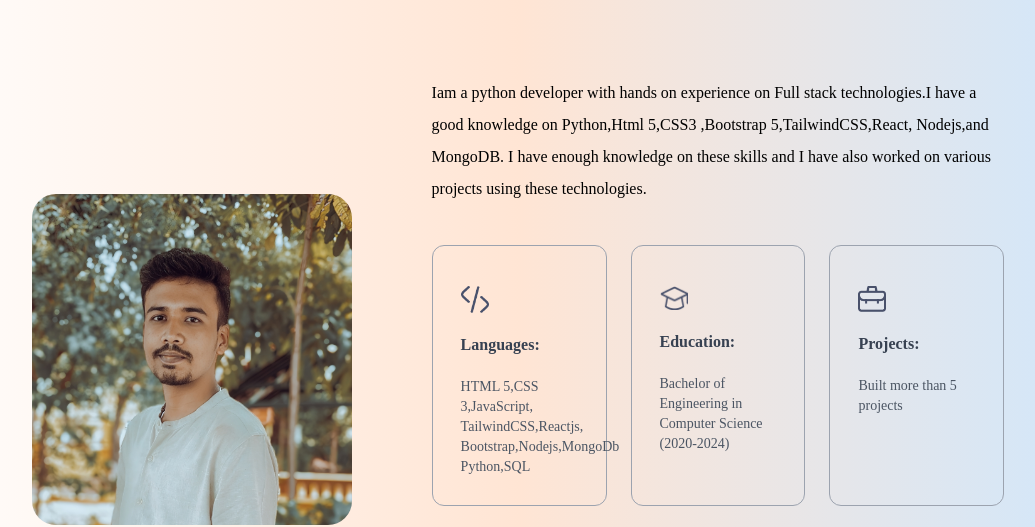
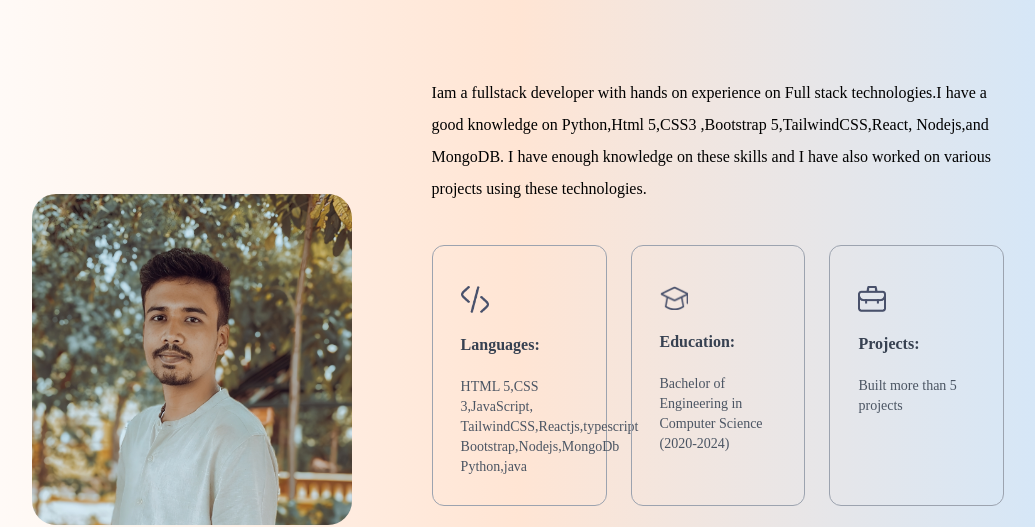
Before and after one commit to RISHI-IT/portfolio-rishi, a plain HTML site: page index.html in a window 1280 px wide. Shown: the part 1127-1654 px from the top of the page, without its empty margins (122-1157 px from the left). Drawn offline with nearby package versions, Linux system fonts and the light colour scheme; a web font is replaced by a local one.

Commit message:
Update index.html

```diff
--- a/index.html
+++ b/index.html
@@ -82,12 +82,12 @@
             <img src="Picsart_24-10-29_11-33-20-658.jpg" alt="" class="w-64 sm:w-80 rounded-3xl max-w-none relative">
         </div>
         <div class="flex-1">
-            <p class="mb-10 max-w-2xl font-Ovo">Iam a python developer with hands on experience on Full stack technologies.I have a good knowledge on Python,Html 5,CSS3 ,Bootstrap 5,TailwindCSS,React, Nodejs,and MongoDB. I have enough knowledge on these skills and I have also worked on various projects using these technologies.</p>
+            <p class="mb-10 max-w-2xl font-Ovo">Iam a fullstack developer with hands on experience on Full stack technologies.I have a good knowledge on Python,Html 5,CSS3 ,Bootstrap 5,TailwindCSS,React, Nodejs,and MongoDB. I have enough knowledge on these skills and I have also worked on various projects using these technologies.</p>
         <ul class="grid grid-cols-1 sm:grid-cols-3 gap-6 max-w-3xl">
             <li class="border-[0.5px] border-gray-400 rounded-xl p-7 cursor-pointer hover:bg-lightHover hover:shadow-[4px_4px_0_#000] hover:-translate-y-1 duration-500 dark:border-white dark:hover:shadow-[4px_4px_0_#fff] dark:hover:bg-darkHover/50">
                 <img src="./images/code-icon.png" alt="" class="w-7 mt-3">
                 <h3 class="my-4 font-semibold text-gray-700 font-Ovo dark:text-white">Languages:</h3>
-                <p class="text-gray-600 text-sm mr-4 font-Ovo dark:text-white/80">HTML 5,CSS 3,JavaScript,<br/>TailwindCSS,Reactjs,<br/>Bootstrap,Nodejs,MongoDb<br/>Python,SQL</p>
+                <p class="text-gray-600 text-sm mr-4 font-Ovo dark:text-white/80">HTML 5,CSS 3,JavaScript,<br/>TailwindCSS,Reactjs,typescript<br/>Bootstrap,Nodejs,MongoDb<br/>Python,java</p>
             </li>
             <li class="border-[0.5px] border-gray-400 rounded-xl p-7 cursor-pointer hover:bg-lightHover hover:shadow-[4px_4px_0_#000] hover:-translate-y-1 duration-500 dark:border-white dark:hover:shadow-[4px_4px_0_#fff] dark:hover:bg-darkHover/50">
                 <img src="./images/edu-icon.png" alt="" class="w-7 mt-3">
```
